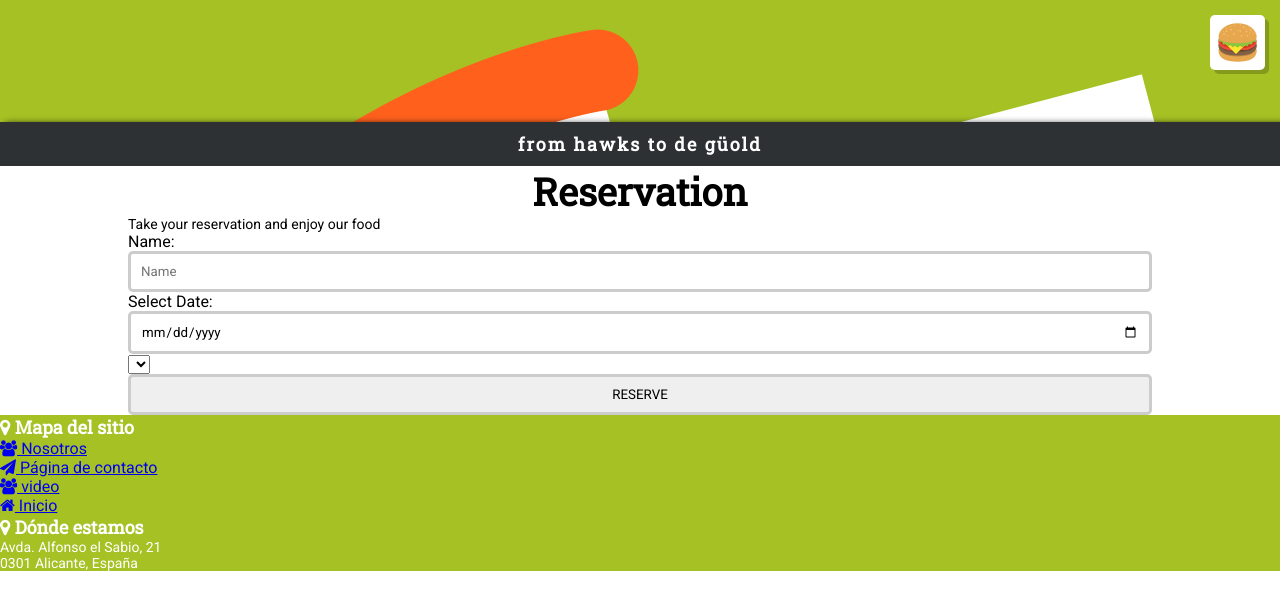
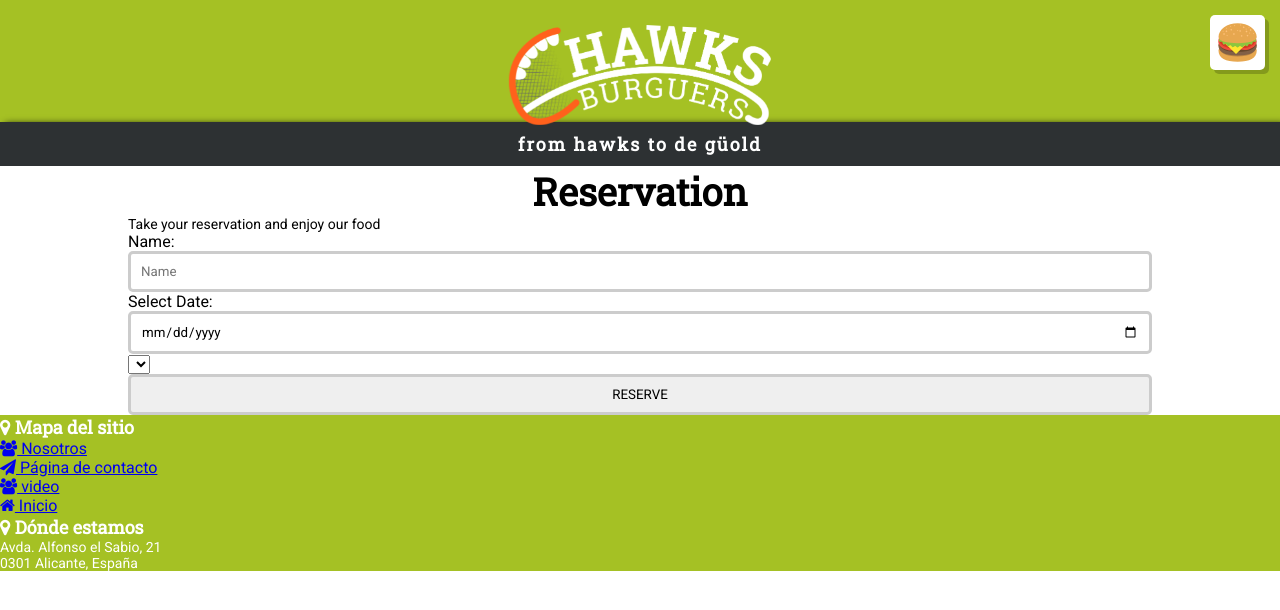
Before and after one commit to cArlitXs/HawksBurgers, a Jekyll site: the page built from reservas.html, in a window 1280 px wide. Shown: the top 610 px of the page. Built offline with Jekyll 4.4.1, drawn with Linux system fonts in a browser that asks for light colours.

Commit message:
Solución al fallo de la animación en la cabecera.

```diff
--- a/_includes/header.html
+++ b/_includes/header.html
@@ -1,5 +1,5 @@
 <header>
 	<a href="#" id="AbrirMenuPrincipal" class="boton-menu-principal"></a>
-	<a href="{{site.baseurl}}"><img src="{{site.baseurl}}/img/logo.png" class="animated slideInDown" alt="Hawks Burguers"></a>
+	<a href="{{site.baseurl}}"><img src="{{site.baseurl}}/img/logo.png" id="logo_principal" class="animated slideInDown" alt="Hawks Burguers"></a>
 	<h6 id="eslogan" class="animated fadeIn">from hawks to de güold</h6>
 </header>
--- a/css/alejandro.css
+++ b/css/alejandro.css
@@ -92,7 +92,6 @@ body > header a img#logo_principal {
 	height: 100px;
 	left: 0;
 	right: 0;
-	transform: scale(1);
 	transition: all .2s ease-in-out;
 }
 
```
